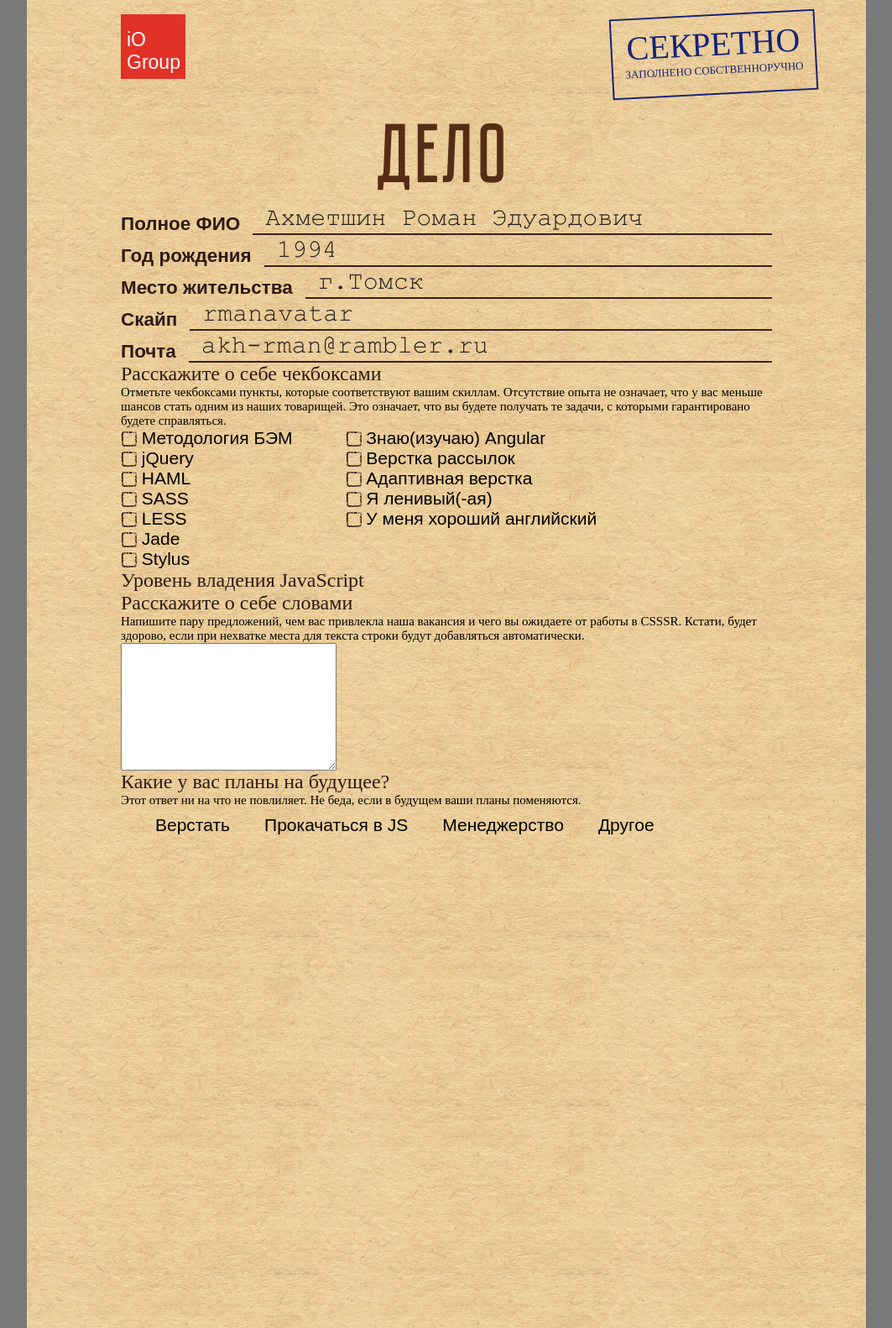
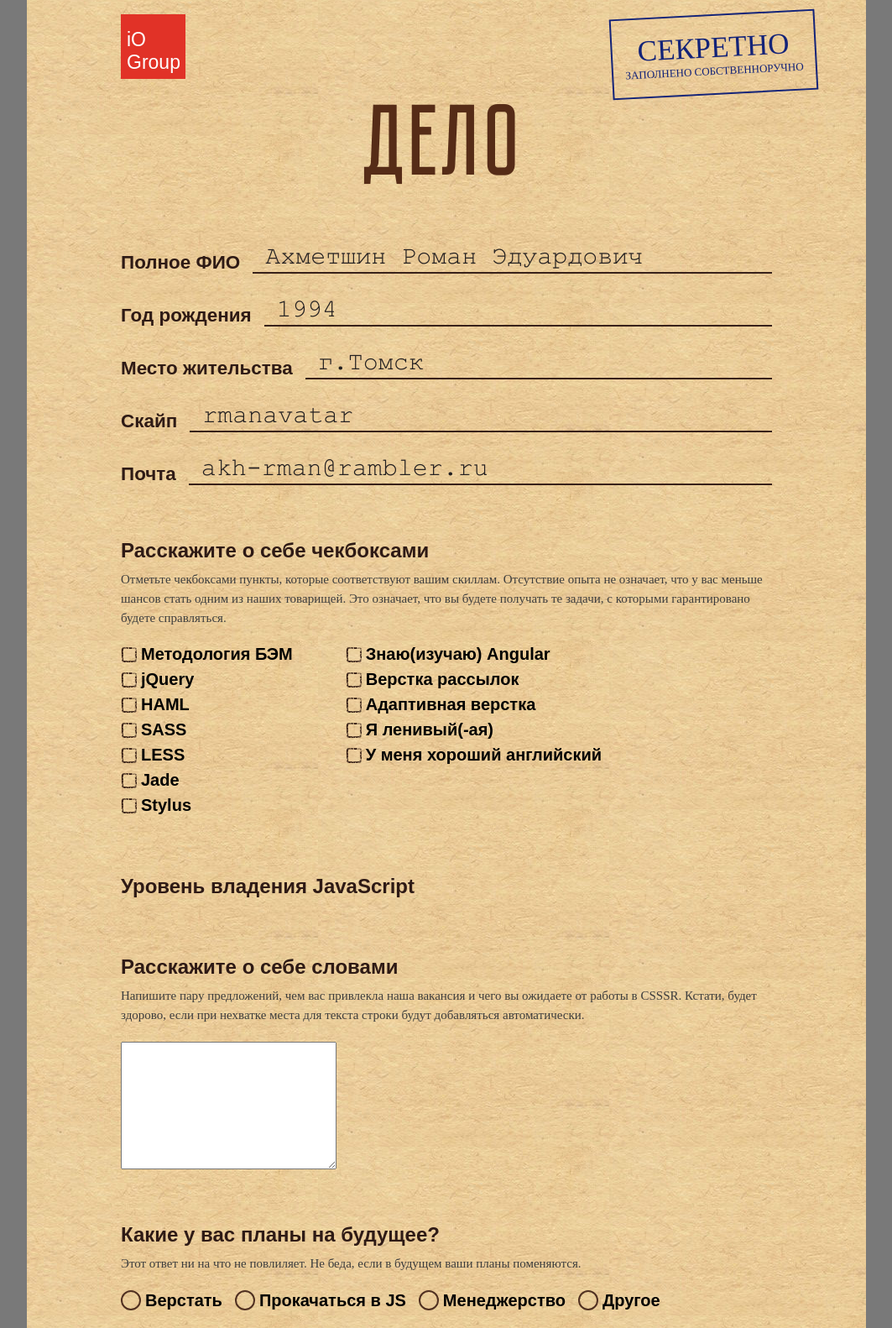
Before and after one commit to Akh-rman/Test-IO-Group, a website: page app/index.html in a window 1280 px wide. Shown: the part 31-1613 px from the top of the page at 84% size, without its empty margins (108-1171 px from the left). Drawn offline with Linux system fonts and the light colour scheme.

Commit message:
Добавил изменения в структуру страницы. Добавил изменения в структуру страницы. Добавил новый блок form-block. Добавил  в стили отступы для блоков и элементов. Внес изменения в отображение элемента radio.

```diff
--- a/app/index.html
+++ b/app/index.html
@@ -16,36 +16,40 @@
 </head>
 <body>
     <div class = "header">
-        <a class = "logo" href = "https://tomsk.hh.ru/employer/2921754">iO Group</a>
-        <div class = "text-rotate">
-            <p class = "text-rotate__big">СЕКРЕТНО</p>
-            <p class = "text-rotate__small">ЗАПОЛНЕНО СОБСТВЕННОРУЧНО</p>
+        <a class = "header_logo" href = "https://tomsk.hh.ru/employer/2921754">iO Group</a>
+        <div class = "header_text-rotate">
+            <p class = "header_text-rotate__big">СЕКРЕТНО</p>
+            <p class = "header_text-rotate__small">ЗАПОЛНЕНО СОБСТВЕННОРУЧНО</p>
         </div>
     </div><!----- End .header ---->
 
     <div class = "main-content">
-        <h1 class = "text_file">ДЕЛО</h1>
+        <h1 class = "text-file">ДЕЛО</h1>
         <div class = "form">
+            <div class = "form-block">
                 <div class = "form-group">
-                <label class = "text_label text__brown" for = "name">Полное ФИО</label>
-                <input class = "text_line" type = "text" id = "name" name = "name" value = "Ахметшин Роман Эдуардович" required>
+                    <label class = "text-label text__brown" for = "name">Полное ФИО</label>
+                    <input class = "text-line" type = "text" id = "name" name = "name" value = "Ахметшин Роман Эдуардович" required>
                 </div>
                 <div class = "form-group">
-                <label class = "text_label text__brown" for = "birthday">Год рождения</label>
-                <input class = "text_line" type = "text" id = "birthday" name = "birthday" value = "1994" required>
+                    <label class = "text-label text__brown" for = "birthday">Год рождения</label>
+                    <input class = "text-line" type = "text" id = "birthday" name = "birthday" value = "1994" required>
                 </div>
                 <div class = "form-group">
-                <label class = "text_label text__brown" for = "location">Место жительства</label>
-                <input class = "text_line" type = "text" id = "location" name = "location" value = "г.Томск" required>
+                    <label class = "text-label text__brown" for = "location">Место жительства</label>
+                    <input class = "text-line" type = "text" id = "location" name = "location" value = "г.Томск" required>
                 </div>
                 <div class = "form-group">
-                <label class = "text_label text__brown" for = "skype">Скайп</label>
-                <input class = "text_line" type = "text" id = "skype" name = "skype" value = "rmanavatar" required>
+                    <label class = "text-label text__brown" for = "skype">Скайп</label>
+                    <input class = "text-line" type = "text" id = "skype" name = "skype" value = "rmanavatar" required>
                 </div>
                 <div class = "form-group">
-                <label class = "text_label text__brown" for = "email">Почта</label>
-                <input class = "text_line" type = "text" id = "email" name = "email" value = "akh-rman@rambler.ru" required>
+                    <label class = "text-label text__brown" for = "email">Почта</label>
+                    <input class = "text-line" type = "text" id = "email" name = "email" value = "akh-rman@rambler.ru" required>
                 </div>
+            </div><!--- End .form-block --->
+
+            <div class = "form-block">
                 <p class = "text__big text__brown">Расскажите о себе чекбоксами</p>
                 <p class = "text__small">
                     Отметьте чекбоксами пункты, которые соответствуют вашим скиллам. Отсутствие опыта не означает, что у вас меньше шансов стать одним из наших товарищей. Это означает, что вы будете получать те задачи, с которыми гарантировано будете справляться.
@@ -54,60 +58,66 @@
                     <div class = "form-group_col">
                         <label class = "form-group_text" for = "bem">
                             <input type = "checkbox" id = "bem" name = "skills" value = "bem">
-                        <span class = "form-group_checkbox"></span> Методология БЭМ
+                            <span class = "form-group_checkbox"></span>Методология БЭМ
                         </label>
                         <label class = "form-group_text" for = "jquery">
                             <input type = "checkbox" id = "jquery" name = "skills" value = "jquery">
-                        <span class = "form-group_checkbox"></span> jQuery
+                            <span class = "form-group_checkbox"></span>jQuery
                         </label>
                         <label class = "form-group_text" for = "haml">
                             <input type = "checkbox" id = "haml" name = "skills" value = "haml">
-                        <span class = "form-group_checkbox"></span> HAML
+                            <span class = "form-group_checkbox"></span>HAML
                         </label>
                         <label class = "form-group_text" for = "sass">
                             <input type = "checkbox" id = "sass" name = "skills" value = "sass">
-                        <span class = "form-group_checkbox"></span> SASS
+                            <span class = "form-group_checkbox"></span>SASS
                         </label>
                         <label class = "form-group_text" for = "less">
                             <input type = "checkbox" id = "less" name = "skills" value = "less">
-                        <span class = "form-group_checkbox"></span> LESS
+                            <span class = "form-group_checkbox"></span>LESS
                         </label>
                         <label class = "form-group_text" for = "jade">
                             <input type = "checkbox" id = "jade" name = "skills" value = "jade">
-                        <span class = "form-group_checkbox"></span> Jade
+                            <span class = "form-group_checkbox"></span>Jade
                         </label>
                         <label class = "form-group_text" for = "stylus">
                             <input type = "checkbox" id = "stylus" name = "skills" value = "stylus">
-                        <span class = "form-group_checkbox"></span> Stylus
+                            <span class = "form-group_checkbox"></span>Stylus
                         </label>
                     </div><!--- End .form-group_col --->
                     <div class = "form-group_col">
                         <label class = "form-group_text" for = "angular">
                             <input type = "checkbox" id = "angular" name = "skills" value = "angular">
-                        <span class = "form-group_checkbox"></span> Знаю(изучаю) Angular
+                            <span class = "form-group_checkbox"></span>Знаю(изучаю) Angular
                         </label>
-                    <label class = "form-group_text" for = "mail">
+                        <label class="form-group_text" for="mail">
                             <input type = "checkbox" id = "mail" name = "skills" value = "mailing">
-                        <span class = "form-group_checkbox"></span> Верстка рассылок
+                            <span class = "form-group_checkbox"></span>Верстка рассылок
                         </label>
-                    <label class = "form-group_text" for = "adaptive">
+                        <label class="form-group_text" for="adaptive">
                             <input type = "checkbox" id = "adaptive" name = "skills" value = "adaptive layout">
-                        <span class = "form-group_checkbox"></span> Адаптивная верстка
+                            <span class = "form-group_checkbox"></span>Адаптивная верстка
                         </label>
-                    <label class = "form-group_text" for = "lazy">
+                        <label class="form-group_text" for="lazy">
                             <input type = "checkbox" id = "lazy" name = "skills" value = "lazy">
-                        <span class = "form-group_checkbox"></span> Я ленивый(-ая)
+                            <span class = "form-group_checkbox"></span>Я ленивый(-ая)
                         </label>
-                    <label class = "form-group_text" for = "english">
+                        <label class="form-group_text" for="english">
                             <input type = "checkbox" id = "english" name = "skills" value = "good english">
-                        <span class = "form-group_checkbox"></span> У меня хороший английский
+                            <span class = "form-group_checkbox"></span>У меня хороший английский
                         </label>
                     </div><!--- End .form-group_col --->
                 </div><!--- End .form-group --->
+            </div><!--- Ens .form-block --->
+
+            <div class = "form-block">
                 <p class = "text__big text__brown">Уровень владения JavaScript</p>
                 <div class = "form-group">
 
                 </div>
+            </div><!--- End .form-block --->
+
+            <div class = "form-block">
                 <p class = "text__big text__brown">Расскажите о себе словами</p>
                 <p class = "text__small">
                     Напишите пару предложений, чем вас привлекла наша вакансия и чего вы ожидаете от работы в CSSSR. Кстати, будет здорово, если при нехватке места для текста строки будут добавляться автоматически.
@@ -115,6 +125,9 @@
                 <div class = "form-group">
                     <textarea name = "" id = "about" cols = "30" rows = "10"></textarea>
                 </div>
+            </div><!--- End .form-block --->
+
+            <div class = "form-block">
                 <p class = "text__big text__brown">Какие у вас планы на будущее?</p>
                 <p class = "text__small">
                     Этот ответ ни на что не повлиляет. Не беда, если в будущем ваши планы поменяются.
@@ -122,21 +135,26 @@
                 <div class = "form-group">
                     <label class = "form-group_text" for = "future_1">
                         <input type = "radio" id = "future_1" name = "future" value = "верстать">
-                    <span class = "form-group_radio"></span>Верстать
+                        <span class = "form-group_radio"></span>
+                        <span class = "form-group_text__text-radio">Верстать</span>
                     </label>
                     <label class = "form-group_text" for = "future_2">
-                    <input type = "radio" id = "future_2" name = "future" value = "улучшить навыки в JS" required>
-                    <span class = "form-group_radio"></span>Прокачаться в JS
+                        <input type = "radio" id = "future_2" name = "future" value = "улучшить навыки в JS">
+                        <span class = "form-group_radio"></span>
+                        <span class="form-group_text__text-radio">Прокачаться в JS</span>
                     </label>
                     <label class = "form-group_text" for = "future_3">
                         <input type = "radio" id = "future_3" name = "future" value = "менеджерство">
-                    <span class="form-group_radio"></span>Менеджерство
+                        <span class = "form-group_radio"></span>
+                        <span class="form-group_text__text-radio">Менеджерство</span>
                     </label>
                     <label class = "form-group_text" for = "future_4">
                         <input type = "radio" id = "future_4" name = "future" value = "другое">
-                    <span class="form-group_radio"></span>Другое
+                        <span class = "form-group_radio"></span>
+                        <span class="form-group_text__text-radio">Другое</span>
                     </label>
-            </div>
+                </div><!--- End .form-group --->
+            </div><!--- End .form-block --->
         </div><!--- End .form --->
     </div><!--- End .main-content --->
 </body>
--- a/app/styles/style.css
+++ b/app/styles/style.css
@@ -33,7 +33,7 @@ body {
     display: flex;
 }
 
-.logo {
+.header_logo {
     position: relative;
     left: 112px;
     margin: 48px 0 0 0;
@@ -47,45 +47,63 @@ body {
     font-family: 'PT Sans', sans-serif;
 }
 
-.text-rotate {
+.header_text-rotate {
+    display: flex;
     position: relative;
     left: 617px;
     margin: 48px 0 0 2px;
-    padding: 10px;
     width: 245px;
     height: 96px;
     border: 2px solid #132378;
     text-align: center;
     transform: rotate(-3deg);
     color: #132378;
+    flex-direction: column;
+    justify-content: center;
 }
 
-.text-rotate__big {
+.header_text-rotate__big {
     margin: 0;
-    font-size: 40px;
+    font-size: 35px;
 }
 
-.text-rotate__small {
+.header_text-rotate__small {
     margin: 0;
     font-size: 13px;
 }
 /***** End Header *****/
 /***** Main-content ****/
 .main-content {
-    margin: 29px 112px 0 112px;
+    margin: 5px 112px 0 112px;
+}
+
+.form {
+    margin-top: 50px;
+}
+
+.form-block {
+    margin-bottom: 60px;
 }
 
 .form-group {
     display: flex;
+    margin-bottom: 25px;
 }
 
 .form-group_col {
     display: flex;
     flex-direction: column;
-    margin: 0 63px 0 0;
+    margin-right: 63px;
 }
 
-.text_label {
+.text-file {
+    color: #562c17;
+    text-align: center;
+    font-size: 120px;
+    font-family: 'Pobeda-Bold';
+}
+
+.text-label {
     font-family: 'PT Sans', sans-serif;
     font-size: 22.44px;
     font-weight: 700;
@@ -94,7 +112,7 @@ body {
     align-items: flex-end;
 }
 
-.text_line {
+.text-line {
     flex: 1;
     background: none;
     font-family: 'Courier New';
@@ -113,26 +131,36 @@ body {
     color : #2e1a15;
 }
 
+.text__big, text__small {
+    font-family: 'PT Sans', sans-serif;
+}
+
 .text__big {
     font-size: 24px;
+    font-weight: 700;
+    line-height: 36px;
 }
 
 .text__small {
     font-size: 15px;
-}
-
-.text_file {
-    color: #562c17;
-    text-align: center;
-    font-size: 100px;
-    font-family: 'Pobeda-Bold';
+    line-height: 23px;
+    color: #3d3d3d;
+    margin: 5px 0 20px 0;
 }
 
 .form-group_text {
     color: #000000;
-    font-size: 21px;
+    font-size: 20px;
+    font-weight: 700;
     background: none;
     font-family: 'PT Sans', sans-serif;
+    margin-bottom: 7px;
+    display: flex;
+    align-items: center;
+}
+
+.form-group_text__text-radio {
+    margin: 0 15px 0 5px;
 }
 
 [type = "checkbox"], [type = "radio"] {
@@ -140,15 +168,14 @@ body {
 }
 
 .form-group_checkbox, .form-group_radio {
-    display: inline-block;
     position: relative;
-    vertical-align: middle;
 }
 
 .form-group_checkbox {
     background: url('../images/checkbox.png') no-repeat;
     width: 19px;
     height: 18px;
+    margin-right: 5px;
 }
 
 [type = "checkbox"]:checked + .form-group_checkbox::before {
@@ -163,19 +190,21 @@ body {
 }
 
 .form-group_radio {
-    background: url('../images/radio.png') no-repeat;
-    width: 41px;
-    height: 45px;
+    border: 2px solid #503021;
+    border-radius: 12px;
+    width: 24px;
+    height: 24px;
 }
 
 [type = "radio"]:checked + .form-group_radio::before {
     content: "";
     display: block;
-    background: url('../images/radio__check.png') no-repeat;
-    width: 23px;
-    height: 27px;
+    background: #503021;
+    width: 12px;
+    height: 12px;
+    border-radius: 10px;
     position: absolute;
-    top: 12.5px;
-    left: 9px;
+    top: 4px;
+    left: 4px;
 }
 /***** End Main-content ****/
```
Lines whose indentation alone changed are shown as unchanged.
